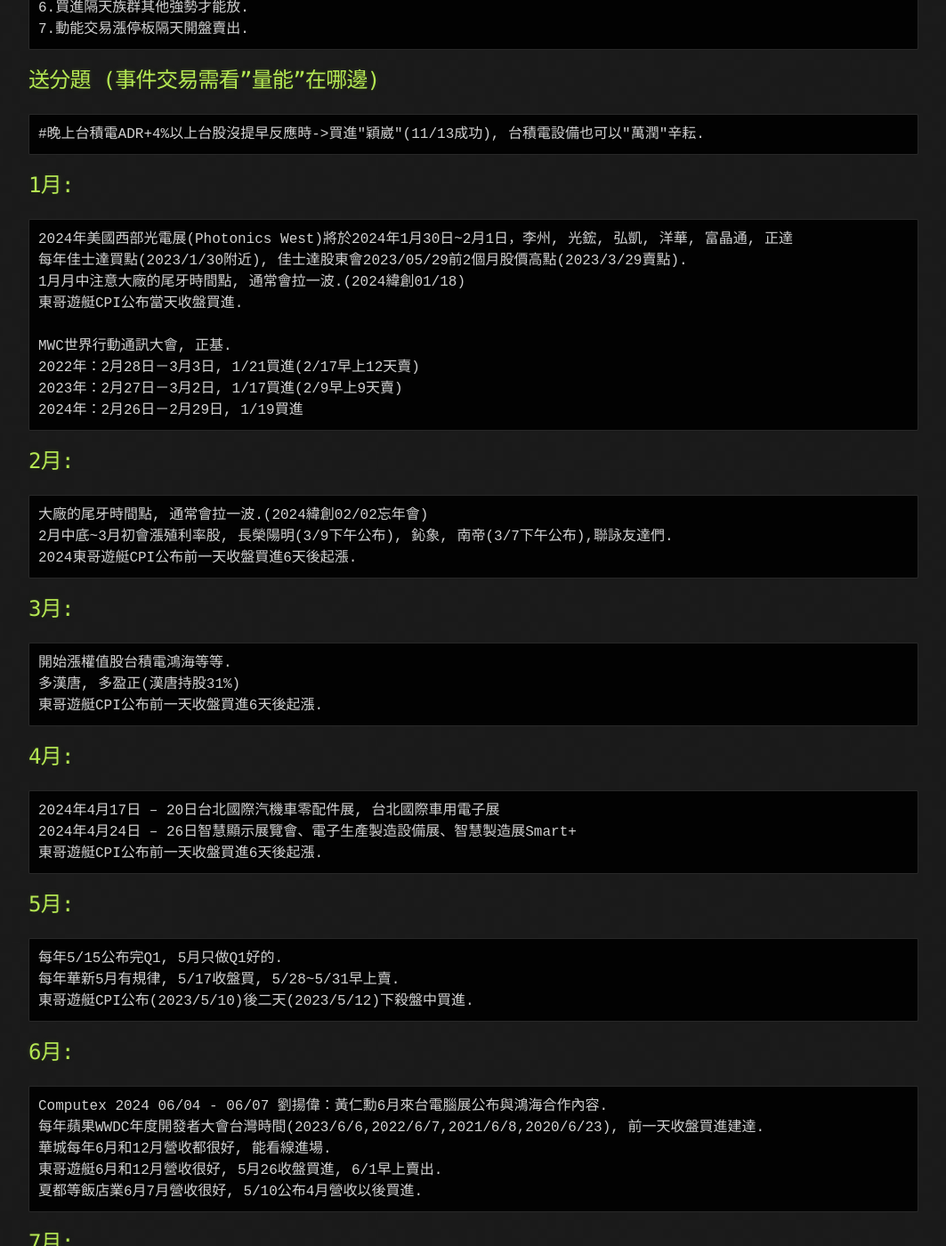
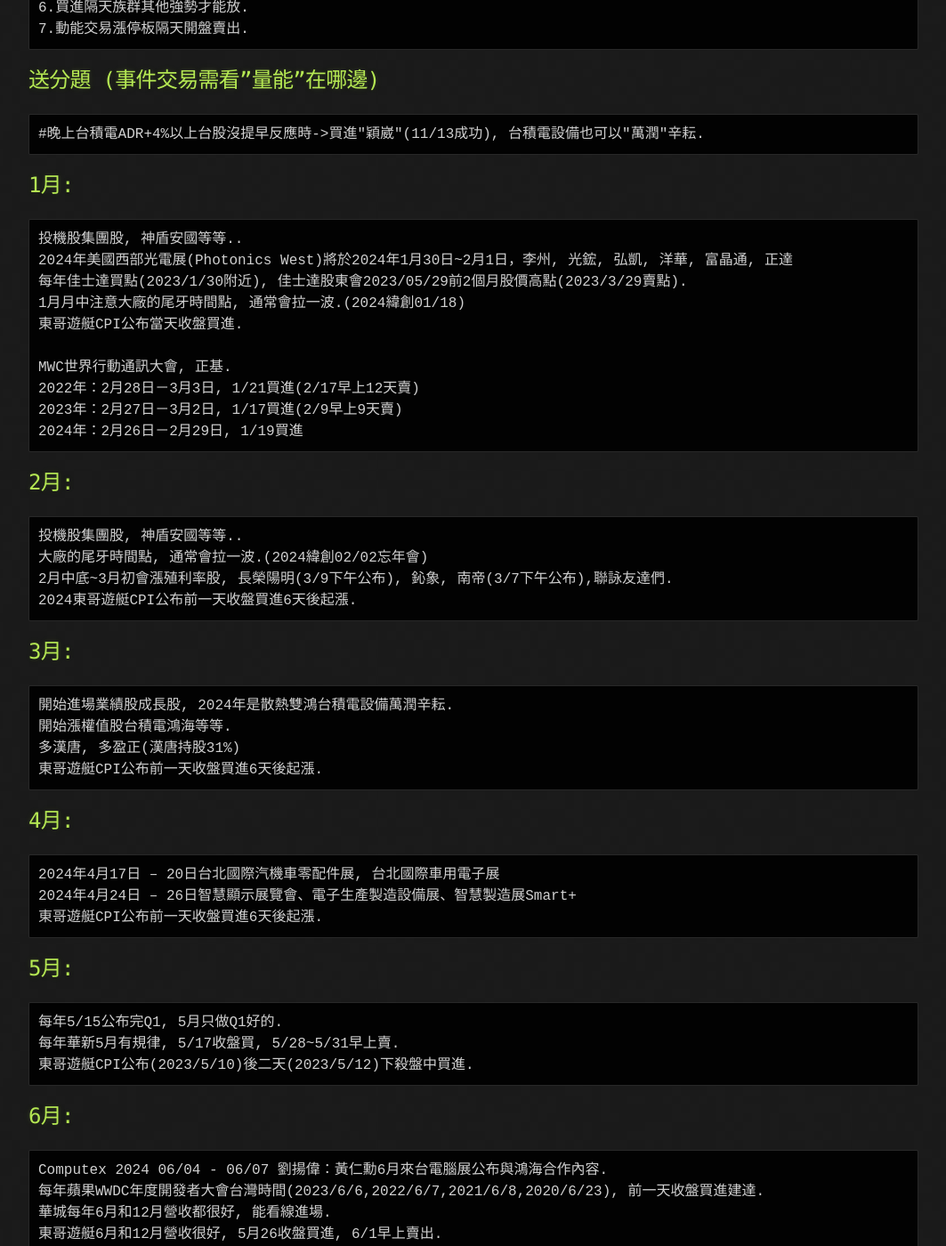
Before and after one commit to lepg5487/Stock_God, a Jekyll site: the page built from experience.md, in a window 1280 px wide and 1400 px high, scrolled down 536 px. Shown: the whole window at 89% size, without its empty margins (108-1171 px from the left). Built offline with Jekyll 4.4.1, drawn with Linux system fonts in a browser that asks for light colours; our own code applies the rules of GitHub Pages for plain Markdown files.

Commit message:
Update experience.md

````diff
--- a/experience.md
+++ b/experience.md
@@ -20,6 +20,7 @@
 ```
 ## 1月:
 ```
+投機股集團股, 神盾安國等等..
 2024年美國西部光電展(Photonics West)將於2024年1月30日~2月1日，李州, 光鋐, 弘凱, 洋華, 富晶通, 正達
 每年佳士達買點(2023/1/30附近), 佳士達股東會2023/05/29前2個月股價高點(2023/3/29賣點).
 1月月中注意大廠的尾牙時間點, 通常會拉一波.(2024緯創01/18)
@@ -32,12 +33,14 @@
 ```
 ## 2月:
 ```
+投機股集團股, 神盾安國等等..
 大廠的尾牙時間點, 通常會拉一波.(2024緯創02/02忘年會)
 2月中底~3月初會漲殖利率股, 長榮陽明(3/9下午公布), 鈊象, 南帝(3/7下午公布),聯詠友達們.
 2024東哥遊艇CPI公布前一天收盤買進6天後起漲.
 ```
 ## 3月:
 ```
+開始進場業績股成長股, 2024年是散熱雙鴻台積電設備萬潤辛耘.
 開始漲權值股台積電鴻海等等.
 多漢唐, 多盈正(漢唐持股31%)
 東哥遊艇CPI公布前一天收盤買進6天後起漲.
````
